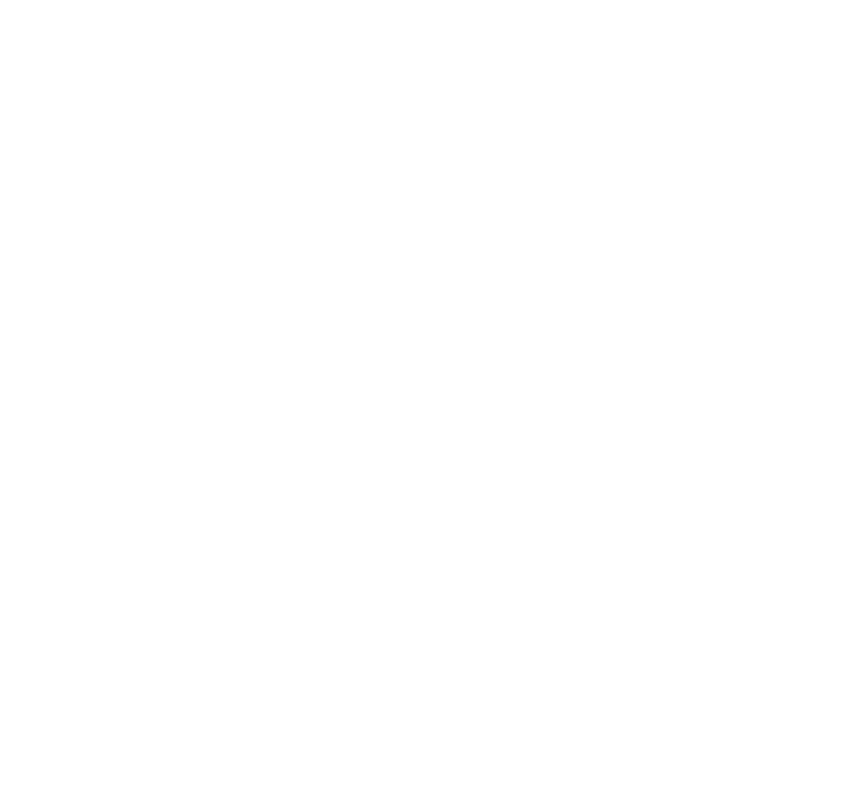
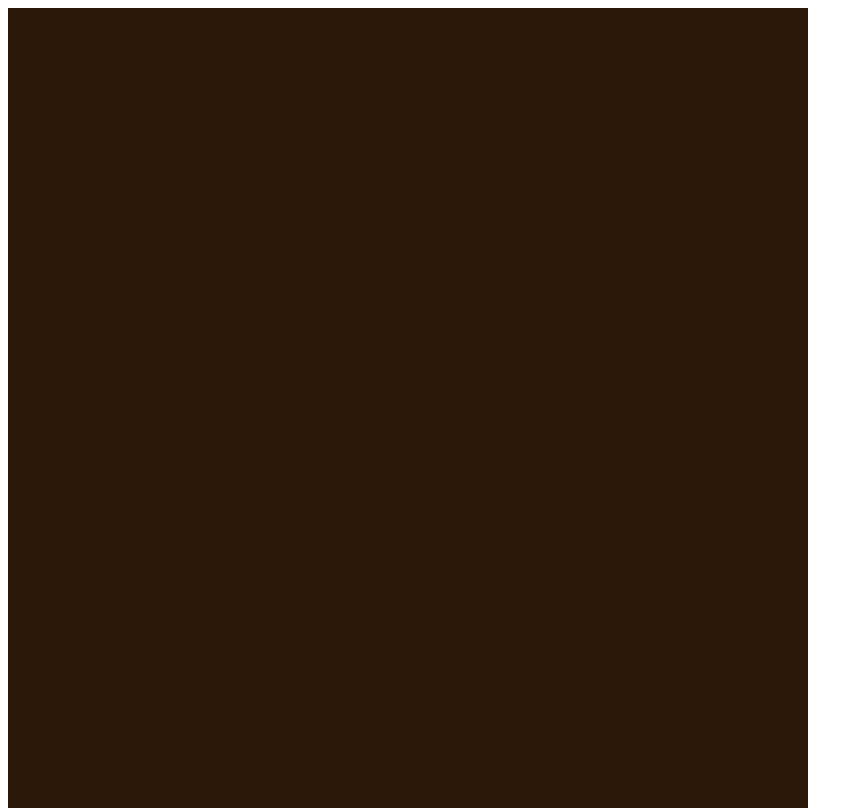
Before and after one commit to ryancat/js13k2019, a website built with webpack: page src/index.html in a window 1280 px wide. Shown: the whole page, without its empty margins (0-863 px from the left). Built offline with nearby package versions, Linux system fonts and the light colour scheme.

Commit message:
feat: render castle hall ground

```diff
--- a/src/engine/index.js
+++ b/src/engine/engine.js
@@ -1,4 +1,5 @@
-import * as canvas from './renderers/canvas';
+import { CanvasRenderer } from './renderers/canvas';
+import * as spriteMap from '../sprites';
 
 const DEFAULT_GAME_WIDTH = 800;
 const DEFAULT_GAME_HEIGHT = 800;
@@ -8,7 +9,7 @@
 const DEFAULT_SCALE_MODE = 'fit';
 const DEFAULT_BACKGROUND_COLOR = '#000';
 const DEFAULT_FPS = 60;
-const DEFAULT_RENDERER = canvas;
+const DEFAULT_RENDERER = new CanvasRenderer();
 
 export class Game {
   constructor(options = {}) {
@@ -20,7 +21,7 @@
       scaleMode = DEFAULT_SCALE_MODE,
       backgroundColor = DEFAULT_BACKGROUND_COLOR,
       fps = DEFAULT_FPS,
-      renderer = DEFAULT_RENDERER
+      container = document.createElement('div')
     } = options;
 
     Object.assign(this, {
@@ -30,18 +31,19 @@
       height,
       scaleMode,
       backgroundColor,
-      renderer,
       sprites: [],
+      container,
       flag: {},
       incidents: [],
       incidentMap: {},
+      layerMap: {},
       loop: createGameLoop(fps)
     });
   }
 
   // Load all sprite classes
-  loadSprites(sprites = []) {
-
+  loadSprites() {
+    this.spriteMap = spriteMap;
   }
 
   /**
@@ -54,8 +56,19 @@
   /**
    * Add game layers
    */
-  addLayer(options) {
+  addLayer(layerKey = 'layer', options = {}) {
+    const {
+      width = this.pixelWidth,
+      height = this.pixelHeight,
+      renderer = new CanvasRenderer({
+        width,
+        height,
+        container: this.container,
+        key: layerKey
+      })
+    } = options;
 
+    this.layerMap[layerKey] = renderer;
   }
 
   /**
@@ -69,29 +82,40 @@
 
     this.incidents.push(incidentFn);
   }
+
+  /**
+   * Create a sprite object
+   * @param {string} spriteKey the key to hash sprite data
+   */
+  createSprite(spriteKey = '', options = {}) {
+    return new this.spriteMap[spriteKey](options);
+  }
 }
 
-class Group {
-  constructor({
-    x,
-    y,
-    width,
-    height,
-    type,
-    parent,
-    renderer,
-    children
-  }) {
+export class Group {
+  constructor(options = {}) {
     Object.assign(this, {
-      x,
-      y,
-      width,
-      height,
-      children,
-      parent,
-      type,
-      renderer
-    });
+      x: 0,
+      y: 0,
+      width: DEFAULT_NUM_TILE_WIDTH,
+      height: DEFAULT_NUM_TILE_HEIGHT,
+      children: [],
+      parent: null,
+      type: 'group',
+    }, options);
+  }
+
+  get renderer() {
+    let renderer = this._renderer;
+    while (!renderer && this.parent) {
+      renderer = this.parent.renderer;
+    }
+
+    return renderer;
+  }
+
+  set renderer(renderer) {
+    this._renderer = renderer;
   }
 
   // Add sprite (or another group) to children
@@ -101,13 +125,29 @@
   };
 
   render() {
-    this.children.forEach(child => child.render())
+    this.children.forEach(child => child.render(this.renderer))
   }
 
   update(dt) {
     this.children.forEach(child => child.update(dt))
   }
 }
+
+// export class MapGroup extends Group {
+//   constructor(options = {}) {
+//     super(options);
+
+//     const {
+//       pixelWidth = DEFAULT_GAME_WIDTH,
+//       pixelHeight = DEFAULT_GAME_HEIGHT
+//     } = options;
+
+//     Object.assign(this, {
+//       pixelWidth,
+//       pixelHeight
+//     });
+//   }
+// }
 
 export class Scene extends Group {
   constructor(game, {
--- a/src/engine/renderers/canvas.js
+++ b/src/engine/renderers/canvas.js
@@ -0,0 +1,56 @@
+import { palette } from '../../utils/colors'
+
+const DEFAULT_RENDERER_WIDTH = 500;
+const DEFAULT_RENDERER_HEIGHT = 500;
+const DEFAULT_DRAW_WIDTH = 20;
+const DEFAULT_DRAW_HEIGHT = 20;
+const DEFAULT_DRAW_BACKGROUND_COLOR = palette.red[2];
+
+export class CanvasRenderer {
+  constructor(options = {}) {
+    const {
+      width = DEFAULT_RENDERER_WIDTH,
+      height = DEFAULT_RENDERER_HEIGHT,
+      container = document.createElement('div'),
+      key = 'canvasLayer'
+    } = options;
+
+    this.container = container;
+    this.key = key;
+    this._canvas = document.createElement('canvas');
+    this._ctx = this._canvas.getContext('2d');
+
+    // Set canvas style
+    this._canvas.style.position = 'absolute';
+    this._canvas.setAttribute('data-key', this.key);
+    this.container.appendChild(this._canvas);
+
+    // Init the canvas size
+    this.setSize(width, height);
+  }
+
+  setSize(width = 300, height = 150) {
+    if (this._canvas.offsetWidth !== width || this._canvas.offsetHeight !== height) {
+      this._canvas.style.offsetWidth = width + 'px'
+      this._canvas.style.offsetHeight = height + 'px'
+    }
+
+    this._canvas.width = width
+    this._canvas.height = height
+  }
+
+  drawRect(options = {}) {
+    const {
+      x = 0,
+      y = 0,
+      pixelWidth = DEFAULT_DRAW_WIDTH,
+      pixelHeight = DEFAULT_DRAW_HEIGHT,
+      backgroundColor = DEFAULT_DRAW_BACKGROUND_COLOR
+    } = options;
+
+    this._ctx.save();
+    this._ctx.fillStyle = backgroundColor;
+    this._ctx.fillRect(x, y, pixelWidth, pixelHeight);
+    this._ctx.restore();
+  }
+}
--- a/src/incidents/castleHallGameStart.js
+++ b/src/incidents/castleHallGameStart.js
@@ -1,14 +1,80 @@
 import { createCastleHall } from '../maps/castle/createCastleHall';
+import { Group, Sprite } from '../engine/engine';
+
+const flag = {
+  finished: false,
+  initState: false,
+}
+
+let castleHallMapGroup;
 
 export function castleHallGameStart(game, dt) {
-  if (game.flag.castleHallGameStart) {
+  if (flag.finished) {
     return true;
   }
 
+  if (!flag.initState) {
+    initMapGroup(game);
+    flag.initState = true;
+  }
+
+  flag.layerDirtyArr.forEach((isLayerDirty, layerIndex) => {
+    if (isLayerDirty) {
+      castleHallMapGroup.children[layerIndex].render();
+    }
+  });
+
   console.log('start castleHallGameStart', game, dt);
 
-  // Render map
+
+  flag.finished = true;
+}
+
+function initMapGroup(game) {
   const castleHallMap = createCastleHall();
 
-  game.flag.castleHallGameStart = true;
+  // init map group
+  castleHallMapGroup = new Group({
+    width: castleHallMap.width,
+    height: castleHallMap.height,
+    pixelWidth: game.pixelWidth,
+    pixelHeight: game.pixelHeight,
+    tileSet: castleHallMap.tileSet,
+    layers: castleHallMap.layers,
+    renderer: game.layerMap['main']
+  });
+
+  // init layers in map
+  castleHallMapGroup.layers.forEach((layer) => {
+    // for each layer, we need to create layer group to hold sprites
+    const castleHallLayerGroup = new Group({
+      width: castleHallMapGroup.width,
+      height: castleHallMapGroup.height,
+      pixelWidth: castleHallMapGroup.pixelWidth,
+      pixelHeight: castleHallMapGroup.pixelHeight
+    });
+
+    // create sprites for the current layer
+    layer.data.forEach((tileId, tileIndex) => {
+      const pixelWidth = castleHallLayerGroup.pixelWidth / castleHallLayerGroup.width;
+      const pixelHeight = castleHallLayerGroup.pixelHeight / castleHallLayerGroup.height;
+
+      castleHallLayerGroup.add(game.createSprite(castleHallMapGroup.tileSet[tileId], {
+        x: (tileIndex % castleHallLayerGroup.width) * pixelWidth,
+        y: Math.floor(tileIndex / castleHallLayerGroup.width) * pixelHeight,
+        pixelWidth,
+        pixelHeight
+      }));
+    });
+
+    // add layer group to map group
+    castleHallMapGroup.add(castleHallLayerGroup);
+
+    // for debug
+    if (IS_DEV_MODE) {
+      window.castleHallMapGroup = castleHallMapGroup;
+    }
+  });
+
+  flag.layerDirtyArr = castleHallMapGroup.layers.map(() => true);
 }
--- a/src/index.html
+++ b/src/index.html
@@ -3,7 +3,7 @@
   <title>Back of the Monkey King</title>
 
   <body>
-    <canvas id="stage"></canvas>
+    <div id="root"></div>
     <script src="./main.js"></script>
   </body>
 </html>
--- a/src/main.js
+++ b/src/main.js
@@ -8,16 +8,15 @@
 // 4. Try not to use tileset when possible to reduce size
 import {
   Game
-} from './engine/index';
-import {
-  CastleHallGround
-} from './sprites/castle';
+} from './engine/engine';
 import {
   castleHallGameStart
 } from './incidents/castleHallGameStart';
 
 // Use default values for now
-const game = new Game();
+const game = new Game({
+  container: document.getElementById('root')
+});
 
 // The update function will be getting called each animation
 // frame. It will go through dirty flags to move game forward.
@@ -25,9 +24,8 @@
   // Step 1: load game assets
   if (!game.flag.isLoadAssets) {
     // Load sprites
-    game.loadSprites([
-      CastleHallGround
-    ]);
+    game.loadSprites();
+
     // Load sound assets
     game.loadSounds();
     game.flag.isLoadAssets = true;
@@ -71,3 +69,8 @@
 
 // Add first game incident
 game.addIncident(castleHallGameStart, 'castleHallGameStart');
+
+// For debug
+if (IS_DEV_MODE) {
+  window.game = game;
+}
--- a/src/maps/castle/createCastleHall.js
+++ b/src/maps/castle/createCastleHall.js
@@ -57,7 +57,7 @@
     tileWidth: 16,
     tileHeight: 16,
     tileSet: {
-      1: 'CastleHallGround'
+      1: 'RectSprite'
     }
   };
 };
--- a/src/sprites/castle.js
+++ /dev/null
@@ -1,5 +0,0 @@
-import { Sprite } from '../engine/index';
-
-export class CastleHallGround extends Sprite {
-
-}
--- /dev/null
+++ b/src/sprites/index.js
@@ -0,0 +1,31 @@
+import { palette } from '../utils/colors';
+
+const DEFAULT_RECT_SPRITE_WIDTH = 50;
+const DEFAULT_RECT_SPRITE_HEIGHT = 50;
+
+export class RectSprite {
+  constructor(options = {}) {
+    Object.assign(this, {
+      x: 0,
+      y: 0,
+      pixelWidth: DEFAULT_RECT_SPRITE_WIDTH,
+      pixelHeight: DEFAULT_RECT_SPRITE_HEIGHT,
+      backgroundColor: palette.brown[4]
+    }, options);
+  }
+
+  update(dt) {
+    console.log('update RectSprite', dt);
+  }
+
+  render(renderer) {
+    console.log('render RectSprite', renderer);
+    renderer.drawRect({
+      x: this.x,
+      y: this.y,
+      pixelWidth: this.pixelWidth,
+      pixelHeight: this.pixelHeight,
+      backgroundColor: this.backgroundColor
+    });
+  }
+}
--- /dev/null
+++ b/src/utils/colors.js
@@ -0,0 +1,7 @@
+export const palette = {
+  red: ['#F5BEBE', '#E86767', '#DB1111', '#8C0B0B', '#3C0505'],
+  blue: ['#D1EDF5', '#AFDFEE', '#82CEE5', '#538492', '#24393F'],
+  green: ['#D7EBD3', '#B9DCB2', '#91C987', '#5DB056', '#283725'],
+  brown: ['#DAC1AD', '#B6845C', '#8D501D', '#553011', '#2B1809'],
+  gunmetal: ['#C3C8C9', '#738082', '#374A4D', '#1D2E32', '#0D1516']
+};
--- a/webpack.config.js
+++ b/webpack.config.js
@@ -1,4 +1,6 @@
 const path = require('path');
+const webpack = require('webpack');
+
 // Plugins
 const BundleAnalyzerPlugin = require('webpack-bundle-analyzer').BundleAnalyzerPlugin;
 const CopyWebpackPlugin = require('copy-webpack-plugin');
@@ -10,6 +12,9 @@
 
   // Plugins
   const plugins = [
+    new webpack.DefinePlugin({
+      IS_DEV_MODE: mode === 'development'
+    }),
     // Copy the index.html to the public folder
     new CopyWebpackPlugin([{
       from: './src/index.html',
```
